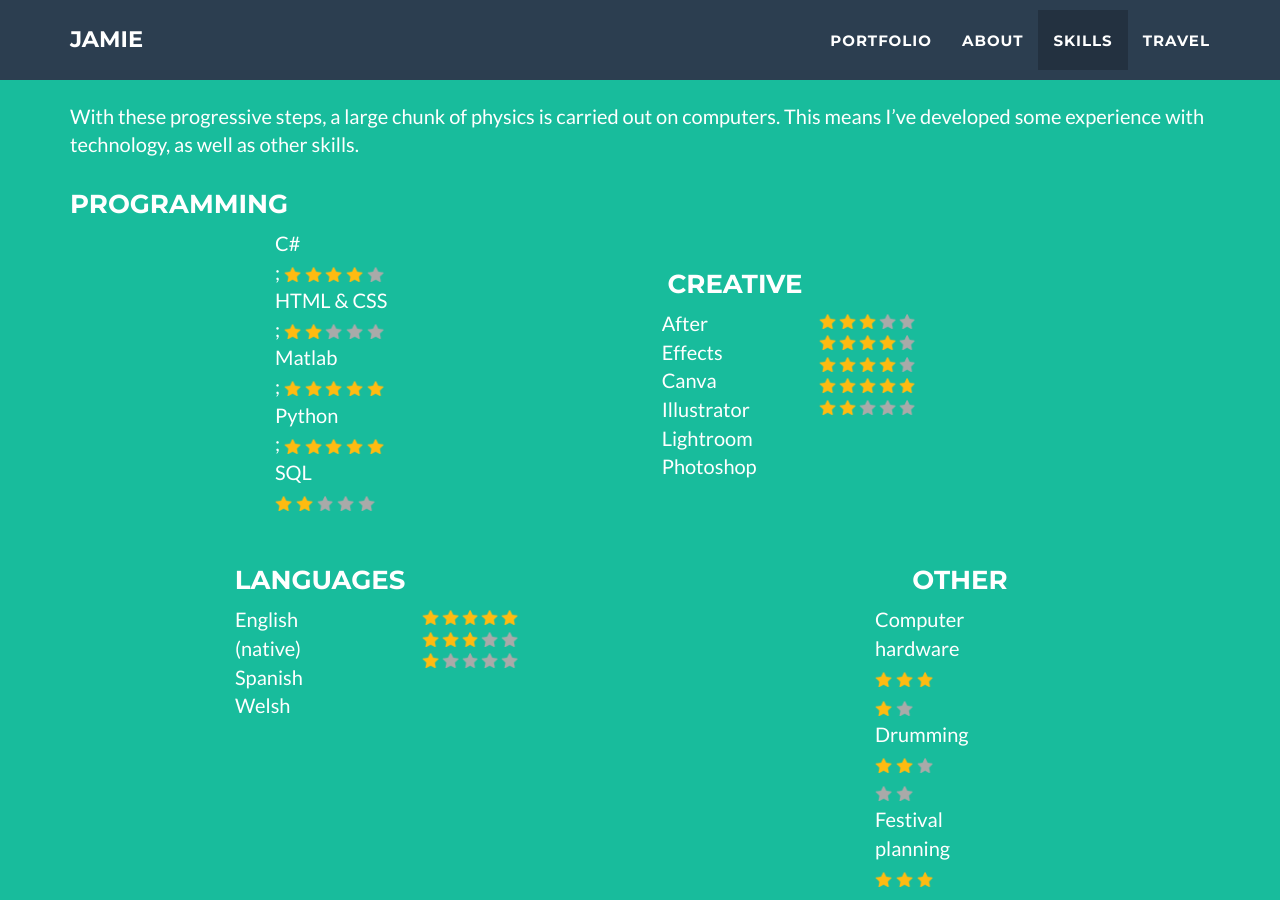
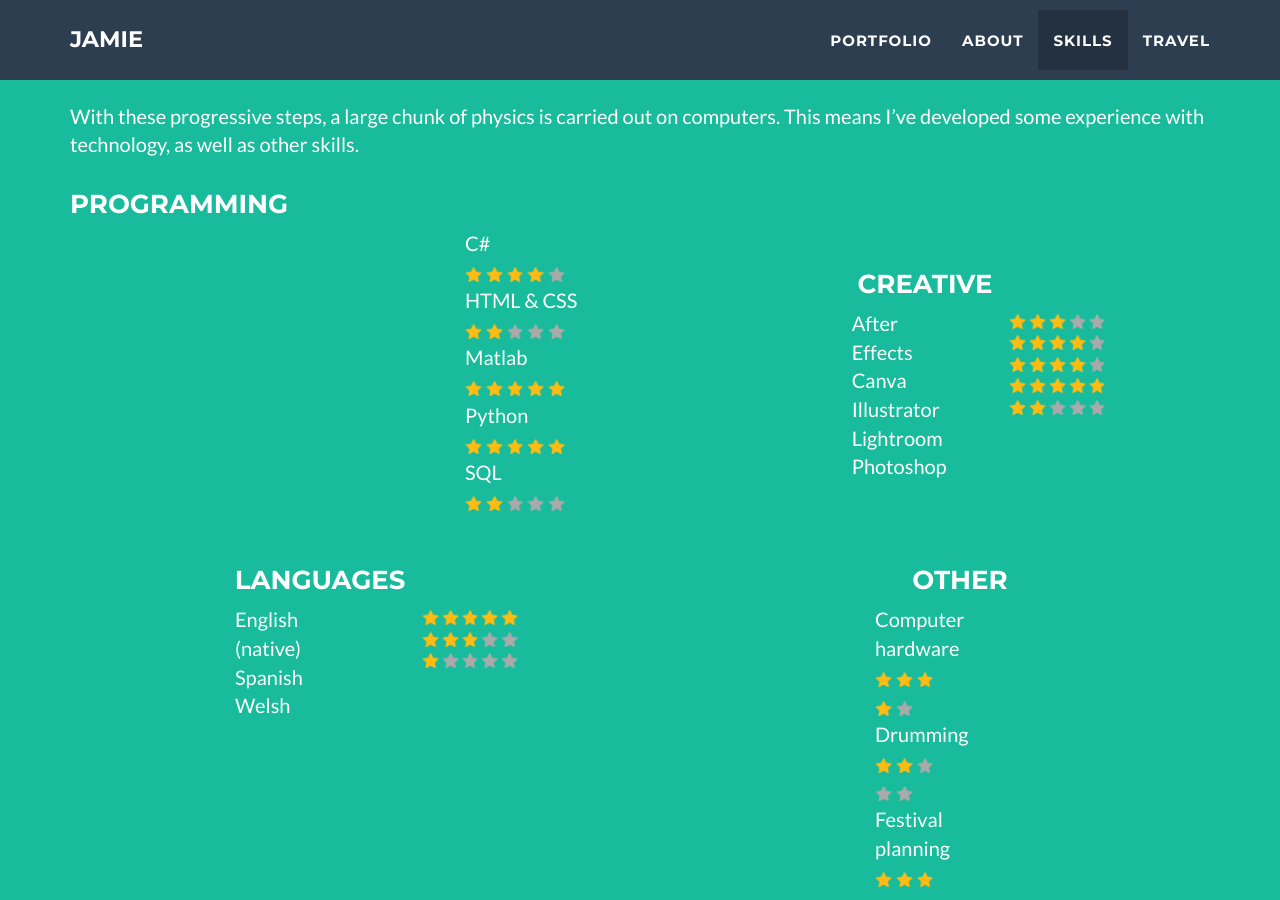
Before and after one commit to jamiedumayne/jamiedumayne.github.io, a Jekyll site: the page built from _posts/2014-07-18-project-1.markdown, in a window 1280 px wide and 900 px high, scrolled down 2471 px. Built offline with Jekyll 4.4.1, drawn with Linux system fonts in a browser that asks for light colours.

Commit message:
Update skills.html

```diff
--- a/_includes/skills.html
+++ b/_includes/skills.html
@@ -18,27 +18,27 @@
     <div class="float-container">
       <div class="inline-table">
         <h3>Programming</h3>
-        <div class="col-lg-2 col-xs-6"></div>
+        <div class="col-lg-4 col-xs-2"></div>
           <div class="col-lg-2 col-xs-4">
-          <p> C#<br>;
+          <p> C#<br>
                 <img src=img/star_full.png alt="Gold star" height="15">
                 <img src=img/star_full.png alt="Gold star" height="15">
                 <img src=img/star_full.png alt="Gold star" height="15">
                 <img src=img/star_full.png alt="Gold star" height="15">
                 <img src=img/star_empty.png alt="Empty star" height="15"><br>
-              HTML & CSS<br>;
+              HTML & CSS<br>
                <img src=img/star_full.png alt="Gold star" height="15">
                <img src=img/star_full.png alt="Gold star" height="15">
                <img src=img/star_empty.png alt="Empty star" height="15">
                <img src=img/star_empty.png alt="Empty star" height="15">
                <img src=img/star_empty.png alt="Empty star" height="15"><br>
-              Matlab<br>;
+              Matlab<br>
                <img src=img/star_full.png alt="Gold star" height="15">
                <img src=img/star_full.png alt="Gold star" height="15">
                <img src=img/star_full.png alt="Gold star" height="15">
                <img src=img/star_full.png alt="Gold star" height="15">
                <img src=img/star_full.png alt="Gold star" height="15"><br>
-              Python<br>;
+              Python<br>
                <img src=img/star_full.png alt="Gold star" height="15">
                <img src=img/star_full.png alt="Gold star" height="15">
                <img src=img/star_full.png alt="Gold star" height="15">
```
